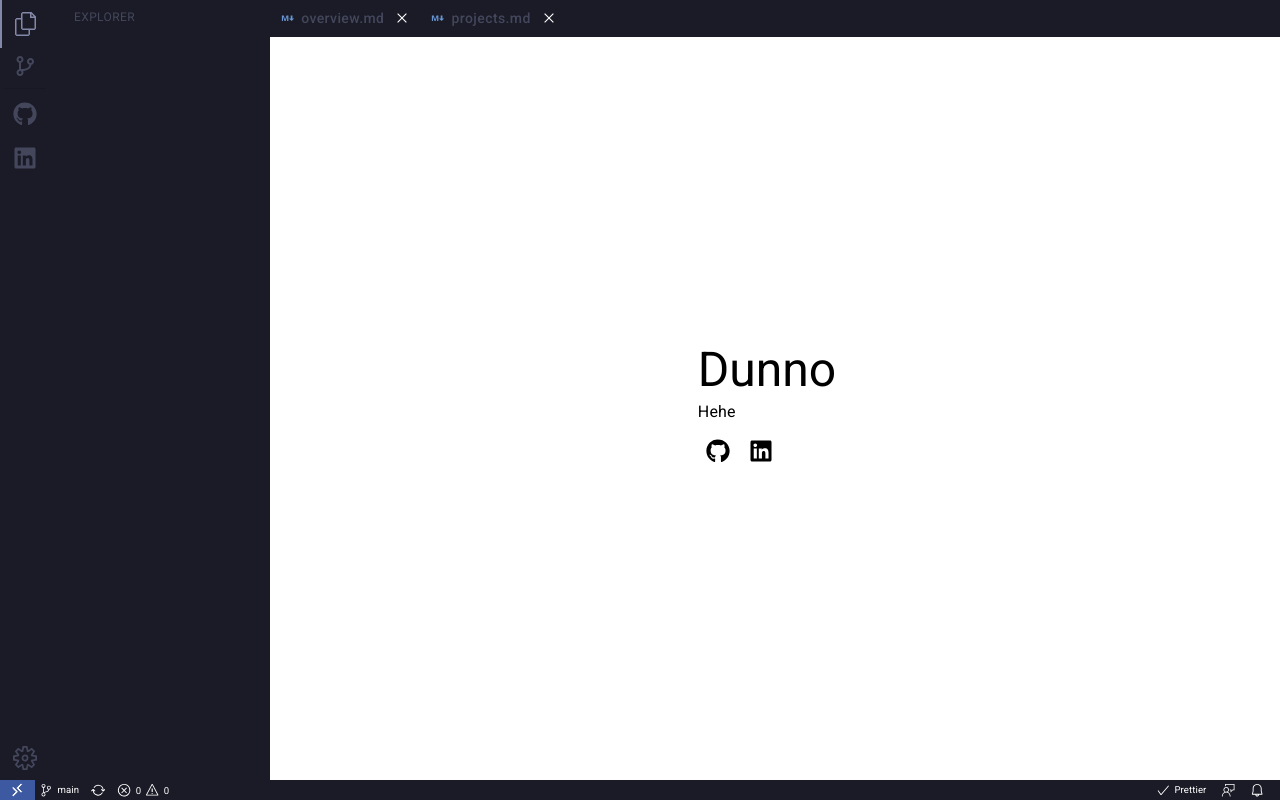
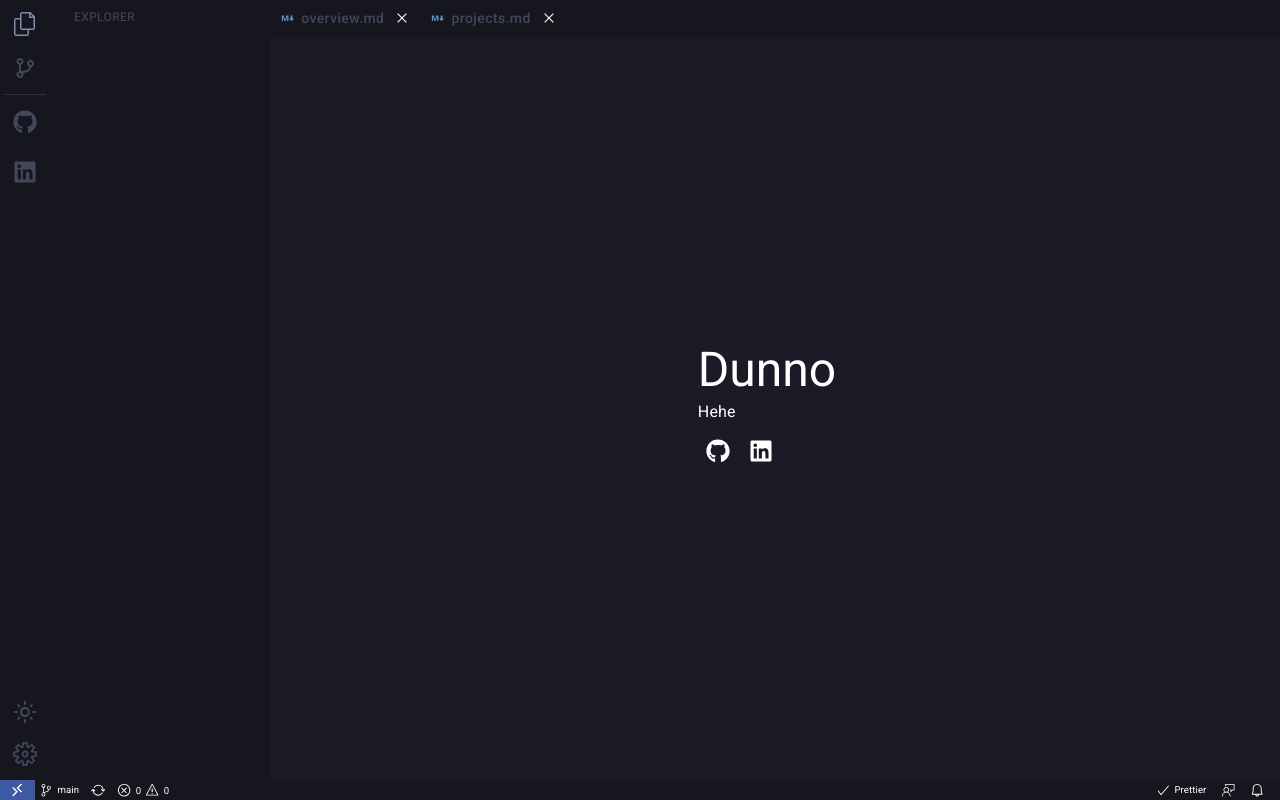
Before and after one commit to Hiekkan/hiekkan.github.io, a React (Create React App) app in the folder portfolio/: page /#/ in a window 1280 px wide. Built offline with nearby package versions, Linux system fonts and the light colour scheme.

Commit message:
Added light theme

```diff
--- a/portfolio/src/app/layout/App.tsx
+++ b/portfolio/src/app/layout/App.tsx
@@ -1,7 +1,16 @@
 import React, { useEffect, useState } from 'react';
 import { Navigate, Route, Routes, useNavigate } from 'react-router-dom';
 import { isBrowser } from "react-device-detect";
-import { Container, Grid, Stack, Typography } from '@mui/material';
+import {
+  Container,
+  createTheme,
+  CssBaseline,
+  darkScrollbar,
+  Grid,
+  Stack,
+  ThemeProvider,
+  Typography,
+} from "@mui/material";
 import { pages } from '../pages/pages';
 import Sidebar from './Sidebar';
 import AppTree from './AppTree';
@@ -34,6 +43,42 @@ export default function App() {
     initVisiblePageIndexs(pages)
   );
   const [visiblePages, setVisiblePages] = useState(pages);
+  const [darkMode, setDarkMode] = useState(false);
+  const paletteType = darkMode ? "dark" : "light";
+
+  const theme = createTheme({
+    palette: {
+      mode: paletteType,
+      background: {
+        default: paletteType === "light" ? "#d5d6db" : "#1a1b26"
+      }
+    },
+    components: {
+      MuiCssBaseline: {
+        styleOverrides: {
+          body: paletteType === "dark" ? darkScrollbar() : null
+        }
+      },
+      MuiDivider: {
+        styleOverrides: {
+          root: {
+            borderColor: "rgba(255, 255, 255, 0.12)"
+          }
+        }
+      }
+    }
+  });
+
+  function handleThemeChange() {
+    setDarkMode(!darkMode);
+    localStorage.setItem("theme", darkMode ? "light" : "dark");
+  }
+
+  useEffect(() => {
+    const currentTheme = localStorage.getItem("theme");
+    if (!currentTheme) setDarkMode(true);
+    else setDarkMode(currentTheme === "dark");
+  }, []);
 
   const deletedIndex = visiblePages.find(
     (x) => !visiblePageIndexs.includes(x.index)
@@ -74,6 +119,8 @@ export default function App() {
   }, [visiblePageIndexs, navigate, deletedIndex, selectedIndex]);
 
   return (
+    <ThemeProvider theme={theme}>
+      <CssBaseline enableColorScheme />
       <Container
       sx={{ m: 0, p: 0, overflowY: "hidden" }}
       maxWidth={false}
@@ -85,13 +132,15 @@ export default function App() {
             <Sidebar
               setExpanded={setExpanded}
               expanded={expanded}
+              darkMode={darkMode}
+              handleThemeChange={handleThemeChange}
             />
           </Grid>
           {expanded && (
             <Grid
               item
               sx={{
-                  backgroundColor: "#1a1b26",
+                backgroundColor: darkMode ? "#16161e" : "#cbccd1",
                 width: 220,
               }}
             >
@@ -162,5 +211,6 @@ export default function App() {
         </Grid>
       </Grid>
     </Container>
+    </ThemeProvider>
   );
 }
--- a/portfolio/src/app/layout/AppButtons.tsx
+++ b/portfolio/src/app/layout/AppButtons.tsx
@@ -2,7 +2,7 @@ import { Button, Box, Paper } from "@mui/material";
 import React from "react";
 import { VscMarkdown, VscChromeClose } from "react-icons/vsc";
 import { useNavigate } from "react-router-dom";
-import { Container } from "@mui/system";
+import { Container, useTheme } from "@mui/system";
 
 interface Props {
   pages: {
@@ -28,33 +28,26 @@ export default function AppButtons({
   setVisiblePageIndexs,
 }: Props) {
   const navigate = useNavigate();
+  const theme = useTheme();
 
-  /*function renderButtonBgColor(index: number) {
-    return selectedIndex === index ? "#1e1e1e" : "#2d2d2d";
-  }*/
+  function renderButtonBgColor() {
+    if (theme.palette.mode === "dark") {
+      return "#16161e";
+    } else {
+      return "#cbccd1";
+    }
+  }
 
   function renderButtonColor(index: number) {
-    return selectedIndex === index ? "#8388a8" : "#44475c";
+    if (theme.palette.mode === "dark") {
+      return selectedIndex === index ? "#8388a8" : "#44475c";
+    } else {
+      return selectedIndex === index ? "#4c505e" : "#828594";
+    }
   }
 
-  /*function renderCloseButtonBgColor(index: number) {
-    return selectedIndex === index ? "#1a1b26" : "#2d2d2d";
-  }
-
-  function renderCloseButtonColor(index: number) {
-    return selectedIndex === index ? "#white" : "#1a1b26";
-  }
-
-  function renderCloseButtonHoverBgColor(index: number) {
-    return selectedIndex === index ? "#333c43" : "#333c43";
-  }
-
-  function renderCloseButtonHoverColor(index: number) {
-      return selectedIndex !== index ? "#817d7a" : "#white";
-  }*/
-
   function renderBorderButton(index: number) {
-    return selectedIndex === index ? "5px solid #3d59a1" : "none";
+    return selectedIndex === index ? "2px solid #3d59a1" : "none";
   }
 
   function renderPageButton(index: number, name: string, route: string) {
@@ -82,11 +75,11 @@ export default function AppButtons({
             borderRadius: 0,
             px: 2,
             textTransform: "none",
-            backgroundColor: "#1a1b26",
+            backgroundColor: renderButtonBgColor(),
             color: renderButtonColor(index),
             "&.MuiButtonBase-root:hover": {
-              color: "#8388a8",
-              backgroundColor: "#1a1b26"
+              color: theme.palette.mode === "dark" ? "#8388a8" : "#828594",
+              backgroundColor: renderButtonBgColor()
             },
             transition: "none",
           }}
@@ -102,10 +95,10 @@ export default function AppButtons({
             sx={{
               ml: 1,
               mr: -1,
-              backgroundColor: "#1a1b26",
-              color: "white",
+              backgroundColor: renderButtonBgColor(),
+              color: theme.palette.mode === "dark" ? "white" : "#4c505e",
               "&.MuiPaper-root:hover": {
-                bgcolor: "#202330",
+                bgcolor: theme.palette.mode === "dark" ? "#202330" : "#828594",
               },
               width: 20,
               height: 20,
@@ -135,17 +128,15 @@ export default function AppButtons({
         overflowX: "auto",
         overflowY: "hidden",
         whiteSpace: "nowrap",
-        backgroundColor: "#1a1b26",
+        backgroundColor: theme.palette.mode === "dark" ? "#16161e" : "#cbccd1",
         "&::-webkit-scrollbar": {
           height: "3px",
         },
         "&::-webkit-scrollbar-thumb": {
-          backgroundColor:
-            "#535353",
+          backgroundColor: theme.palette.mode === "dark" ? "#535353" : "#8c8c8c",
         },
         "&::-webkit-darkScrollbar-thumb": {
-          backgroundColor:
-            "#ffffff",
+          backgroundColor: theme.palette.mode === "dark" ? "#ffffff" : "#8c8c8c",
         },
       }}
     >
--- a/portfolio/src/app/layout/AppTree.tsx
+++ b/portfolio/src/app/layout/AppTree.tsx
@@ -6,6 +6,7 @@ import TreeItem from "@mui/lab/TreeItem";
 import { useLocation, useNavigate } from "react-router-dom";
 import { useEffect } from "react";
 import { VscMarkdown } from "react-icons/vsc";
+import { useTheme } from "@mui/system";
 
 interface Page {
   index: number;
@@ -38,6 +39,7 @@ export default function AppTree({
 }: Props) {
   const navigate = useNavigate();
   let { pathname } = useLocation();
+  const theme = useTheme();
 
   const page: Page = pages.find((x) => x.route === pathname)!;
 
@@ -48,13 +50,19 @@ export default function AppTree({
   }, [page, setSelectedIndex]);
 
   function renderTreeItemBgColor(index: number) {
-      return selectedIndex === index ? "#202330" : "#1a1b26";
+    if (theme.palette.mode === "dark") {
+      return selectedIndex === index ? "#202330" : "#16161e";
+    } else {
+      return selectedIndex === index ? "#d5d6db" : "#cbccd1"
+    }
   }
 
   function renderTreeItemColor(index: number) {
-      return selectedIndex === index && currentComponent === "tree"
-        ? "#8388a8"
-        : "#44475c";
+    if (theme.palette.mode === "dark") {
+      return selectedIndex === index && currentComponent === "tree" ? "#8388a8" : "#44475c";
+    } else {
+      return selectedIndex === index ? "#4c505e" : "#828594";
+    }
   }
 
   return (
@@ -68,15 +76,15 @@ export default function AppTree({
       <TreeItem
         nodeId="-1"
         label="HOME"
-        color="#1a1b26"
+        color={theme.palette.mode === "dark" ? "#16161e" : "#cbccd1"}
         onClick={() => {
           navigate("/");
           setSelectedIndex(-1);
         }}
         sx={{
-          color: "white",
+          color: theme.palette.mode === "dark" ? "white" : "#4c505e",
           "&:hover": {
-            backgroundColor: "#1a1b26",
+            backgroundColor: theme.palette.mode === "dark" ? "#16161e" : "#cbccd1",
           },
           "&& .MuiTreeItem-content": {
             padding: 0,
@@ -104,7 +112,7 @@ export default function AppTree({
               color: renderTreeItemColor(index),
               backgroundColor: renderTreeItemBgColor(index),
               "&:hover": {
-                background: "#13131a",
+                background: theme.palette.mode === "dark" ? "#13131a" : "#cbccd1",
               },
               "&& .Mui-selected": {
                 backgroundColor: renderTreeItemBgColor(index),
--- a/portfolio/src/app/layout/Footer.tsx
+++ b/portfolio/src/app/layout/Footer.tsx
@@ -9,8 +9,10 @@ import {
   VscSync,
 } from "react-icons/vsc";
 import { IoIosGitBranch } from "react-icons/io";
+import { useTheme } from "@mui/system";
 
 export default function Footer() {
+  const theme = useTheme();
   return (
     <Box
       component={Paper}
@@ -38,7 +40,7 @@ export default function Footer() {
         </Grid>
         <Grid
           item
-          sx={{ backgroundColor: "#1a1b26", width: "200px" }}
+          sx={{ backgroundColor: theme.palette.mode === "dark" ? "#16161e" : "#cbccd1", width: "200px" }}
           display="flex"
         >
           <Stack direction="row" spacing={0.5}>
@@ -46,7 +48,7 @@ export default function Footer() {
               component={Link}
               href="https://github.com/Hiekkan/hiekkan.github.io"
               underline="none"
-              color="white"
+              color={theme.palette.mode === "dark" ? "white" : "#333333"}
               target="_blank"
               display="flex"
               sx={{
@@ -54,12 +56,12 @@ export default function Footer() {
                 justifyContent: "center",
                 alignItems: "center",
                 "&:hover": {
-                  background: "#44475c",
+                  background: theme.palette.mode === "dark" ? "#44475c" : "#d5d6db",
                 },
               }}
             >
               <IoIosGitBranch fontSize="0.9rem" />
-              <Typography sx={{ ml: 0.5, mt: 0.1, fontSize: "0.6rem" }}>
+              <Typography sx={{ ml: 0.5, mt: 0.1, fontSize: "0.6rem", color: theme.palette.mode === "dark" ? "white" : "#333333" }}>
                 main
               </Typography>
             </Box>
@@ -67,7 +69,7 @@ export default function Footer() {
               component={Link}
               href="https://github.com/Hiekkan/hiekkan.github.io"
               underline="none"
-              color="white"
+              color={theme.palette.mode === "dark" ? "white" : "#333333"}
               target="_blank"
               display="flex"
               sx={{
@@ -75,11 +77,11 @@ export default function Footer() {
                 justifyContent: "center",
                 alignItems: "center",
                 "&:hover": {
-                  background: "#44475c",
+                  background: theme.palette.mode === "dark" ? "#44475c" : "#d5d6db",
                 },
               }}
             >
-              <VscSync fontSize="0.9rem" />
+              <VscSync fontSize="0.9rem" color={theme.palette.mode === "dark" ? "white" : "#333333"} />
             </Box>
             <Stack
               direction="row"
@@ -88,7 +90,7 @@ export default function Footer() {
                 px: 0.5,
                 cursor: "pointer",
                 "&:hover": {
-                  background: "#44475c",
+                  background: theme.palette.mode === "dark" ? "#44475c" : "#d5d6db",
                 },
               }}
             >
@@ -100,7 +102,7 @@ export default function Footer() {
                   py: 0.3,
                 }}
               >
-                <VscError fontSize="0.9rem" />
+                <VscError fontSize="0.9rem" color={theme.palette.mode === "dark" ? "white" : "#333333"} />
               </Box>
               <Box
                 display="flex"
@@ -110,7 +112,7 @@ export default function Footer() {
                   pt: 0.3,
                 }}
               >
-                <Typography sx={{ fontSize: "0.6rem" }}>0</Typography>
+                <Typography sx={{ fontSize: "0.6rem", color: theme.palette.mode === "dark" ? "white" : "#333333" }}>0</Typography>
               </Box>
 
               <Box
@@ -121,7 +123,7 @@ export default function Footer() {
                   py: 0.3,
                 }}
               >
-                <VscWarning fontSize="0.9rem" />
+                <VscWarning fontSize="0.9rem" color={theme.palette.mode === "dark" ? "white" : "#333333"} />
               </Box>
               <Box
                 display="flex"
@@ -131,14 +133,14 @@ export default function Footer() {
                   pt: 0.3,
                 }}
               >
-                <Typography sx={{ fontSize: "0.6rem" }}>0</Typography>
+                <Typography sx={{ fontSize: "0.6rem", color: theme.palette.mode === "dark" ? "white" : "#333333" }}>0</Typography>
               </Box>
             </Stack>
           </Stack>
         </Grid>
         <Grid
           item
-          sx={{ backgroundColor: "#1a1b26", minWidth: `calc(100% - 235px)` }}
+          sx={{ backgroundColor: theme.palette.mode === "dark" ? "#16161e" : "#cbccd1", minWidth: `calc(100% - 235px)` }}
           display="flex"
           justifyContent="flex-end"
         >
@@ -157,12 +159,12 @@ export default function Footer() {
                   alignItems: "center",
                   cursor: "pointer",
                   "&:hover": {
-                    background: "#44475c",
+                    background: theme.palette.mode === "dark" ? "#44475c" : "#d5d6db",
                   },
                 }}
               >
-                <VscCheck fontSize="0.9rem" />
-                <Typography sx={{ ml: 0.5, mt: 0.1, fontSize: "0.6rem" }}>
+                <VscCheck fontSize="0.9rem" color={theme.palette.mode === "dark" ? "white" : "#333333"} />
+                <Typography sx={{ ml: 0.5, mt: 0.1, fontSize: "0.6rem", color: theme.palette.mode === "dark" ? "white" : "#333333" }}>
                   Prettier
                 </Typography>
               </Box>
@@ -176,11 +178,11 @@ export default function Footer() {
                   px: 0.5,
                   cursor: "pointer",
                   "&:hover": {
-                    background: "#44475c",
+                    background: theme.palette.mode === "dark" ? "#44475c" : "#d5d6db",
                   },
                 }}
               >
-                <VscFeedback fontSize="0.9rem" />
+                <VscFeedback fontSize="0.9rem" color={theme.palette.mode === "dark" ? "white" : "#333333"} />
               </Box>
               <Box
                 display="flex"
@@ -192,11 +194,11 @@ export default function Footer() {
                   px: 0.5,
                   cursor: "pointer",
                   "&:hover": {
-                    background: "#44475c",
+                    background: theme.palette.mode === "dark" ? "#44475c" : "#d5d6db",
                   },
                 }}
               >
-                <VscBell fontSize="0.9rem" />
+                <VscBell fontSize="0.9rem" color={theme.palette.mode === "dark" ? "white" : "#333333"} />
               </Box>
             </Stack>
           </Box>
--- a/portfolio/src/app/layout/Sidebar.tsx
+++ b/portfolio/src/app/layout/Sidebar.tsx
@@ -1,5 +1,7 @@
 import React from "react";
 import { Box, Link, Paper, Tooltip } from "@mui/material";
+import LightModeOutlinedIcon from "@mui/icons-material/LightModeOutlined";
+import DarkModeOutlinedIcon from "@mui/icons-material/DarkModeOutlined";
 import { VscFiles, VscSettingsGear } from "react-icons/vsc";
 import { BiGitBranch } from "react-icons/bi";
 import Divider from "@mui/material/Divider";
@@ -8,17 +10,30 @@ import { links } from "../pages/Links";
 interface Props {
   expanded: boolean;
   setExpanded: React.Dispatch<React.SetStateAction<boolean>>;
+  darkMode: boolean;
+  handleThemeChange: () => void;
 }
 
 export default function Sidebar({
   expanded,
   setExpanded,
+  darkMode,
+  handleThemeChange,
 }: Props) {
+
+  function renderBoxColor() {
+    if (darkMode) {
+      return expanded ? "#8388a8" : "#44475c";
+    } else {
+      return expanded ?  "#828594" : "#4c505e";
+    }
+  }
+
   return (
     <Box
       sx={{
         height: `calc(100vh - 20px)`,
-        backgroundColor: "#1a1b26",
+        backgroundColor: darkMode ? "#16161e" : "#cbccd1",
       }}
       justifyContent="space-between"
       display="flex"
@@ -35,9 +50,7 @@ export default function Sidebar({
       >
         <Box
           sx={{
-            borderLeft: expanded
-              ? "solid 0.13em #8388a8"
-              : "solid 0.13em #44475c",
+            borderLeft: renderBoxColor(),
             cursor: "pointer",
             WebkitTapHighlightColor: "rgba(0,0,0,0)",
           }}
@@ -47,11 +60,11 @@ export default function Sidebar({
             sx={{
               flexGrow: 0,
               my: 1.5,
-              color: expanded ? "#8388a8" : "#44475c",
+              color: renderBoxColor(),
               fontSize: 24,
               outline: "none",
               "&:hover": {
-                color: "white",
+                color: darkMode ? "white" : "#4c505e",
               },
             }}
             display="flex"
@@ -60,23 +73,19 @@ export default function Sidebar({
             <VscFiles />
           </Box>
         </Box>
-        <Tooltip
-          title="Source of this project"
-          placement="right"
-          arrow
+        <Tooltip title="Source of this project" arrow placement="right"
           componentsProps={{
           tooltip: {
             sx: {
-                bgcolor: "#1a1b26",
-                color: "#8388a8",
-                border: "0.1em solid black",
+              bgcolor: darkMode ? "#16161e" : "#d5d6db",
+              color: darkMode ? "#8388a8" : "#16161e",
+              border: darkMode ? "0.1em solid black" : "none",
               '& .MuiTooltip-arrow': {
-                  color: '#1a1b26',
+                color: darkMode ? "#16161e" : "#d5d6db",
               }
             }
           }
-          }}
-          >
+        }}>
           <Link
             target="_blank"
             href={"https://github.com/Hiekkan/hiekkan.github.io"}
@@ -88,10 +97,10 @@ export default function Sidebar({
               sx={{
                 flexGrow: 0,
                 cursor: "pointer",
-                color: "#44475c",
+                color: darkMode ? "#44475c" : "#828594",
                 fontSize: 24,
                 "&:hover": {
-                  color: "#8388a8",
+                  color: darkMode ? "#8388a8" : "#4c505e",
                 },
               }}
               display="flex"
@@ -107,24 +116,19 @@ export default function Sidebar({
         <Divider sx={{ m: 0.5 }} />
 
         {links.map((link) => (
-          <Tooltip
-            title={link.title}
-            arrow
-            placement="right"
-            key={link.index}
+          <Tooltip title={link.title} arrow placement="right" key={link.index}
           componentsProps={{
             tooltip: {
               sx: {
-                  bgcolor: "#1a1b26",
-                  color: "#8388a8",
-                  border: "0.1em solid black",
+                bgcolor: darkMode ? "#16161e" : "#d5d6db",
+                color: darkMode ? "#8388a8" : "#16161e",
+                border: darkMode ? "0.1em solid black" : "none",
                 '& .MuiTooltip-arrow': {
-                    color: '#1a1b26',
+                  color: darkMode ? "#16161e" : "#d5d6db",
                 }
               }
             }
-            }}
-            >
+          }}>
             <Link
               target="_blank"
               href={link.href}
@@ -136,10 +140,10 @@ export default function Sidebar({
                 sx={{
                   flexGrow: 0,
                   m: 0.5,
-                  color: "#44475c",
+                  color: darkMode ? "#44475c" : "#828594" ,
                   fontSize: 24,
                   "&:hover": {
-                    color: "#8388a8",
+                    color: darkMode ? "#8388a8" : "#4c505e",
                   },
                   cursor: "pointer",
                 }}
@@ -159,14 +163,45 @@ export default function Sidebar({
         justifyContent="center"
         flexDirection="column"
       >
+        <Tooltip
+          title={darkMode ? "Turn on the light" : "Turn off the light"}
+          placement="right"
+          arrow
+        >
           <Box
             sx={{
               flexGrow: 0,
               fontSize: 24,
-            color: "#44475c",
+              color: darkMode ? "#44475c" : "#828594",
               cursor: "pointer",
               "&:hover": {
-              color: "#8388a8",
+                color: darkMode ? "#8388a8" : "#4c505e",
+              },
+              WebkitTapHighlightColor: "rgba(0,0,0,0)",
+            }}
+            display="flex"
+            justifyContent="center"
+            onClick={handleThemeChange}
+          >
+            {!darkMode ? (
+              <Box>
+                <DarkModeOutlinedIcon />
+              </Box>
+            ) : (
+              <Box>
+                <LightModeOutlinedIcon />
+              </Box>
+            )}
+          </Box>
+        </Tooltip>
+        <Box
+          sx={{
+            flexGrow: 0,
+            fontSize: 24,
+            color: darkMode ? "#44475c" : "#828594" ,
+            cursor: "pointer",
+            "&:hover": {
+              color: darkMode ? "#8388a8" : "#4c505e",
             },
             WebkitTapHighlightColor: "rgba(0,0,0,0)",
           }}
```
Lines whose indentation alone changed are shown as unchanged.
